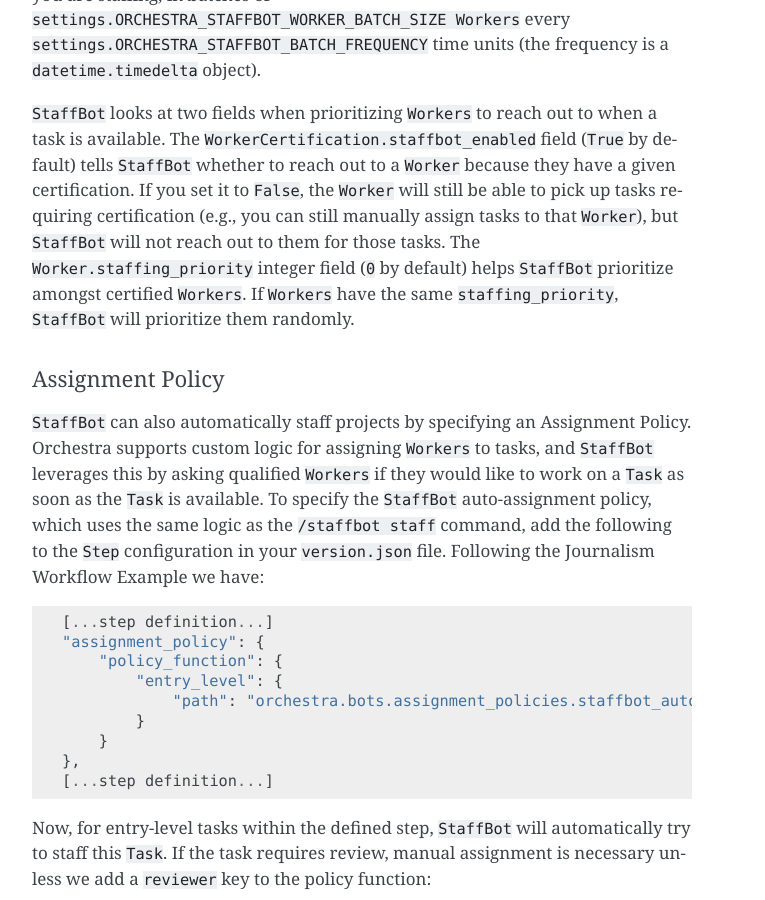
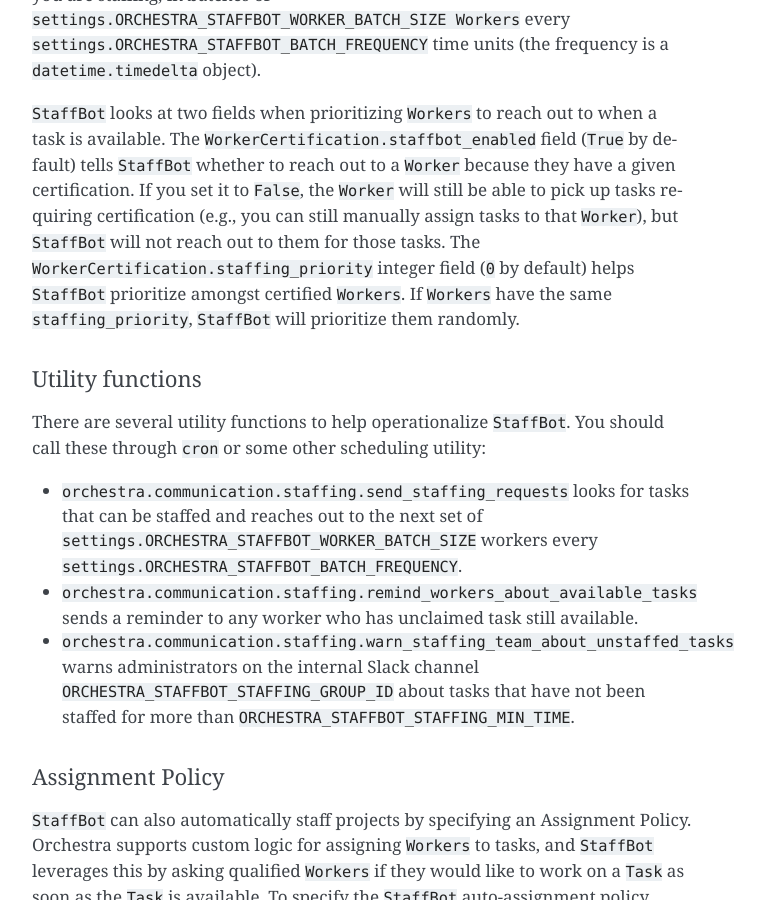
Before and after one commit to b12io/orchestra, a Sphinx documentation site: the page built from docs/source/bots.rst, in a window 1280 px wide and 900 px high, scrolled down 1876 px. Shown: the whole window, without its empty margins (388-1153 px from the left). Built offline with Sphinx 7.4.7, drawn with Linux system fonts in a browser that asks for light colours.

Commit message:
Updated Staffing Docs (#432)
* Updated Staffing Docs

* Update bots.rst

* Update bots.rst

* Update bots.rst

```diff
--- a/docs/source/bots.rst
+++ b/docs/source/bots.rst
@@ -74,10 +74,18 @@
 ``Worker`` will still be able to pick up tasks requiring certification
 (e.g., you can still manually assign tasks to that ``Worker``), but
 ``StaffBot`` will not reach out to them for those tasks.  The
-``Worker.staffing_priority`` integer field (``0`` by default) helps
+``WorkerCertification.staffing_priority`` integer field (``0`` by default) helps
 ``StaffBot`` prioritize amongst certified ``Workers``.  If ``Workers``
 have the same ``staffing_priority``, ``StaffBot`` will prioritize them
 randomly.
+
+Utility functions
+=================
+There are several utility functions to help operationalize ``StaffBot``. You should call these through ``cron`` or some other scheduling utility:
+
+* ``orchestra.communication.staffing.send_staffing_requests`` looks for tasks that can be staffed and reaches out to the next set of ``settings.ORCHESTRA_STAFFBOT_WORKER_BATCH_SIZE`` workers every ``settings.ORCHESTRA_STAFFBOT_BATCH_FREQUENCY``.
+* ``orchestra.communication.staffing.remind_workers_about_available_tasks`` sends a reminder to any worker who has unclaimed task still available.
+* ``orchestra.communication.staffing.warn_staffing_team_about_unstaffed_tasks`` warns administrators on the internal Slack channel ``ORCHESTRA_STAFFBOT_STAFFING_GROUP_ID`` about tasks that have not been staffed for more than ``ORCHESTRA_STAFFBOT_STAFFING_MIN_TIME``.
 
 Assignment Policy
 ================
```
